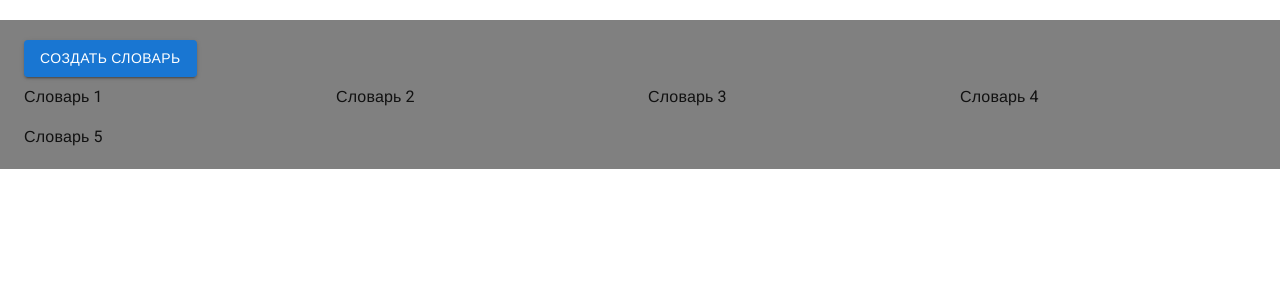
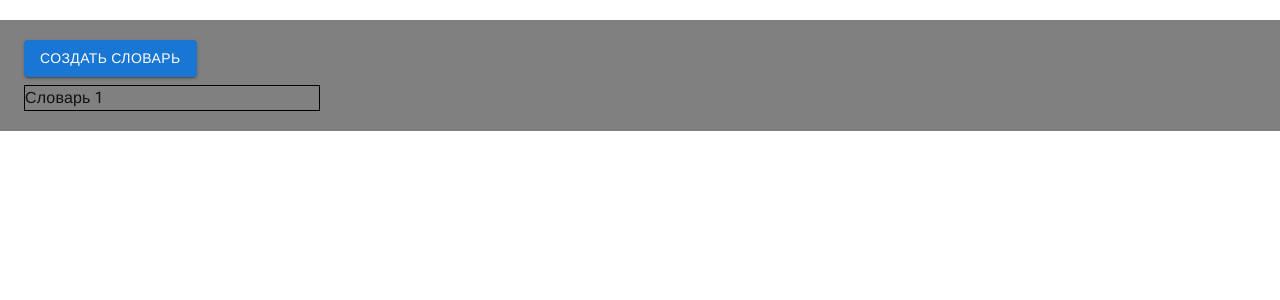
Before and after one commit to DmitriyWebDev/english-learning-web-app, a React app: page / in a window 1280 px wide. Shown: the top 300 px of the page. Built offline with nearby package versions, Linux system fonts and the light colour scheme; a web font is replaced by a local one.

Commit message:
Created ui component - DictionaryList, added appEventEmitter

```diff
--- a/package.json
+++ b/package.json
@@ -76,6 +76,7 @@
     "eslint-plugin-react-hooks": "^4.3.0",
     "eslint-plugin-testing-library": "^5.7.0",
     "eslint-webpack-plugin": "^2.5.4",
+    "eventemitter3": "^5.0.1",
     "file-loader": "^6.2.0",
     "fork-ts-checker-webpack-plugin": "^7.1.1",
     "html-webpack-plugin": "^5.5.0",
--- /dev/null
+++ b/src/app/AppComponent.tsx
@@ -0,0 +1,19 @@
+import { FC, useEffect } from 'react';
+import { DictionaryList } from '../entities/DictionaryList/DictionaryList';
+import { appEventEmitter } from '../shared/eventEmitter';
+
+export const AppComponent: FC = () => {
+  const handleEventRouterGoToPage = (id: string) => {
+    console.log('router:goToPage', id);
+  };
+
+  useEffect(() => {
+    appEventEmitter.addListener('router:goToPage', handleEventRouterGoToPage);
+
+    return () => {
+      appEventEmitter.removeListener('router:goToPage', handleEventRouterGoToPage);
+    };
+  }, []);
+
+  return <DictionaryList />;
+};
--- a/app/app.tsx
+++ b/src/app/app.tsx
@@ -4,7 +4,7 @@ import '@fontsource/roboto/300.css';
 import '@fontsource/roboto/400.css';
 import '@fontsource/roboto/500.css';
 import '@fontsource/roboto/700.css';
-import { AppComponent } from './app-component';
+import { AppComponent } from './AppComponent';
 
 const container = document.getElementById('appRoot');
 
--- a/app/app-component.tsx
+++ b/src/entities/DictionaryList/DictionaryList.tsx
@@ -1,8 +1,10 @@
 import { FC } from 'react';
 import { Container, Button } from '@mui/material';
 import Grid from '@mui/material/Unstable_Grid2';
+import { DictionaryListItem } from './DictionaryListItem';
+import { appEventEmitter } from '../../shared/eventEmitter';
 
-export const AppComponent: FC = () => {
+export const DictionaryList: FC = () => {
   return (
     <Container
       maxWidth={'xl'}
@@ -23,25 +25,13 @@ export const AppComponent: FC = () => {
       </Grid>
 
       <Grid container spacing={2}>
-        <Grid xs={3}>
-          <div>Словарь 1</div>
-        </Grid>
-
-        <Grid xs={3}>
-          <div>Словарь 2</div>
-        </Grid>
-
-        <Grid xs={3}>
-          <div>Словарь 3</div>
-        </Grid>
-
-        <Grid xs={3}>
-          <div>Словарь 4</div>
-        </Grid>
-
-        <Grid xs={3}>
-          <div>Словарь 5</div>
-        </Grid>
+        <DictionaryListItem
+          id={'1'}
+          title={'Словарь 1'}
+          onClick={(id) => {
+            appEventEmitter.emit('router:goToPage', id);
+          }}
+        />
       </Grid>
     </Container>
   );
--- /dev/null
+++ b/src/entities/DictionaryList/DictionaryListItem.tsx
@@ -0,0 +1,17 @@
+import { FC } from 'react';
+import Grid from '@mui/material/Unstable_Grid2';
+import { dictionaryListStyles as styled } from './styles';
+
+export type Props = {
+  id: string;
+  title: string;
+  onClick: (id: string) => void;
+};
+
+export const DictionaryListItem: FC<Props> = ({ id, title, onClick }: Props) => {
+  return (
+    <Grid xs={3} id={id} onClick={() => onClick(id)}>
+      <styled.Item>{title}</styled.Item>
+    </Grid>
+  );
+};
--- /dev/null
+++ b/src/entities/DictionaryList/styles.ts
@@ -0,0 +1,14 @@
+import { styled } from '@mui/material/styles';
+import { Box } from '@mui/material';
+
+const Item = styled(Box)`
+  border: 1px solid black;
+
+  :hover {
+    cursor: pointer;
+  }
+`;
+
+export const dictionaryListStyles = {
+  Item,
+} as const;
--- /dev/null
+++ b/src/shared/eventEmitter/index.ts
@@ -0,0 +1,7 @@
+import { EventEmitter } from 'eventemitter3';
+
+type Events = {
+  'router:goToPage': (pageId: string) => void;
+};
+
+export const appEventEmitter = new EventEmitter<Events>();
--- a/tsconfig-for-webpack.json
+++ b/tsconfig-for-webpack.json
@@ -1,6 +1,7 @@
 {
   "extends": "./tsconfig",
   "compilerOptions": {
+    "baseUrl": "./",
     "module": "commonjs",
     "target": "es5"
   }
--- a/tsconfig.json
+++ b/tsconfig.json
@@ -11,7 +11,7 @@
     "importHelpers": true,
     "strict": true,
     "moduleResolution": "node",
-    "baseUrl": "./",
+    "baseUrl": "./src",
     "allowSyntheticDefaultImports": true,
     "esModuleInterop": true,
     "forceConsistentCasingInFileNames": true
--- a/webpack-common-settings.ts
+++ b/webpack-common-settings.ts
@@ -6,7 +6,7 @@ import * as packageJson from './package.json';
 import ESLintPlugin from 'eslint-webpack-plugin';
 
 const APP_DIR_NAME = 'app';
-const APP_DIR_PATH = path.join(__dirname, APP_DIR_NAME);
+const APP_DIR_PATH = path.join(__dirname, 'src', APP_DIR_NAME);
 const BUILD_DIR_PATH = path.join(__dirname, 'public/static');
 
 const FRONTEND_APP_VERSION = JSON.stringify(packageJson.version);
```
Also changed, not shown: app/styles.ts (deleted, +0 -14 lines), src/pages/index.tsx (added), 1 other file (tests, documents, lock files or other folders).
